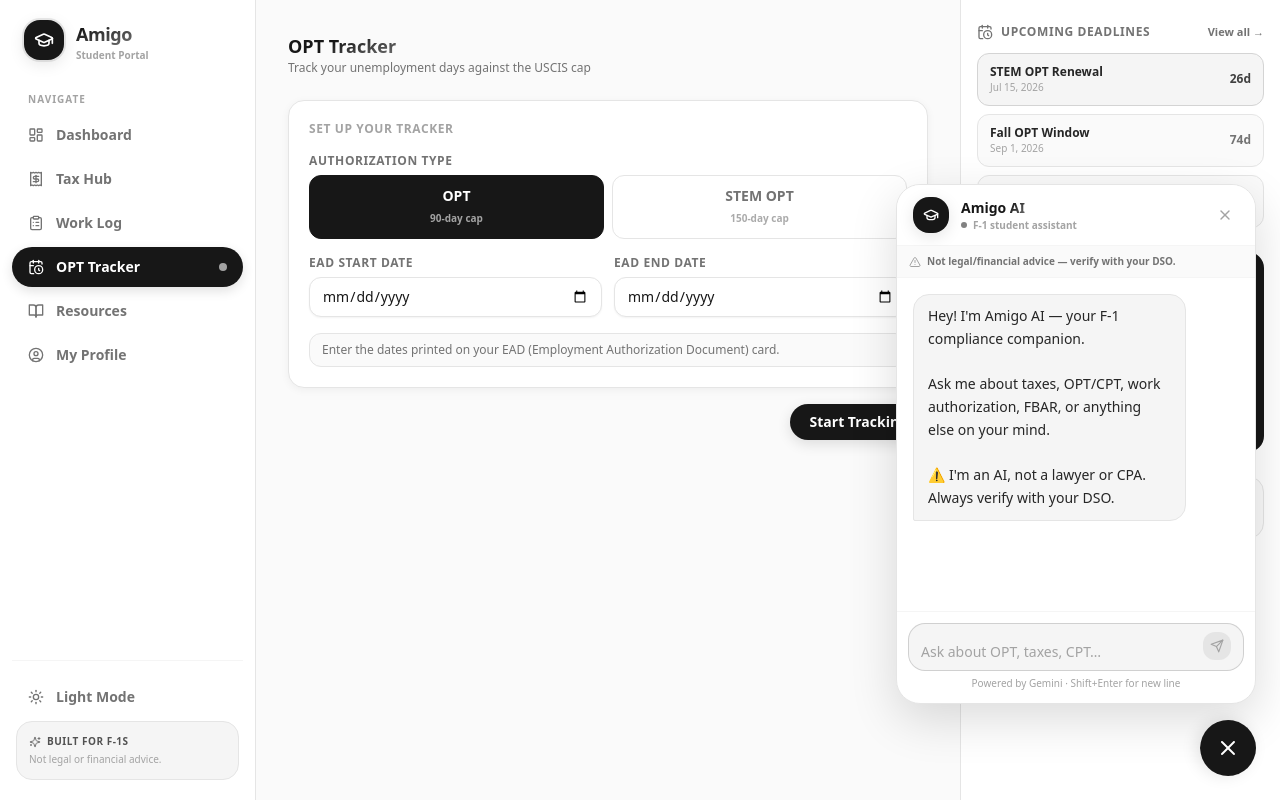
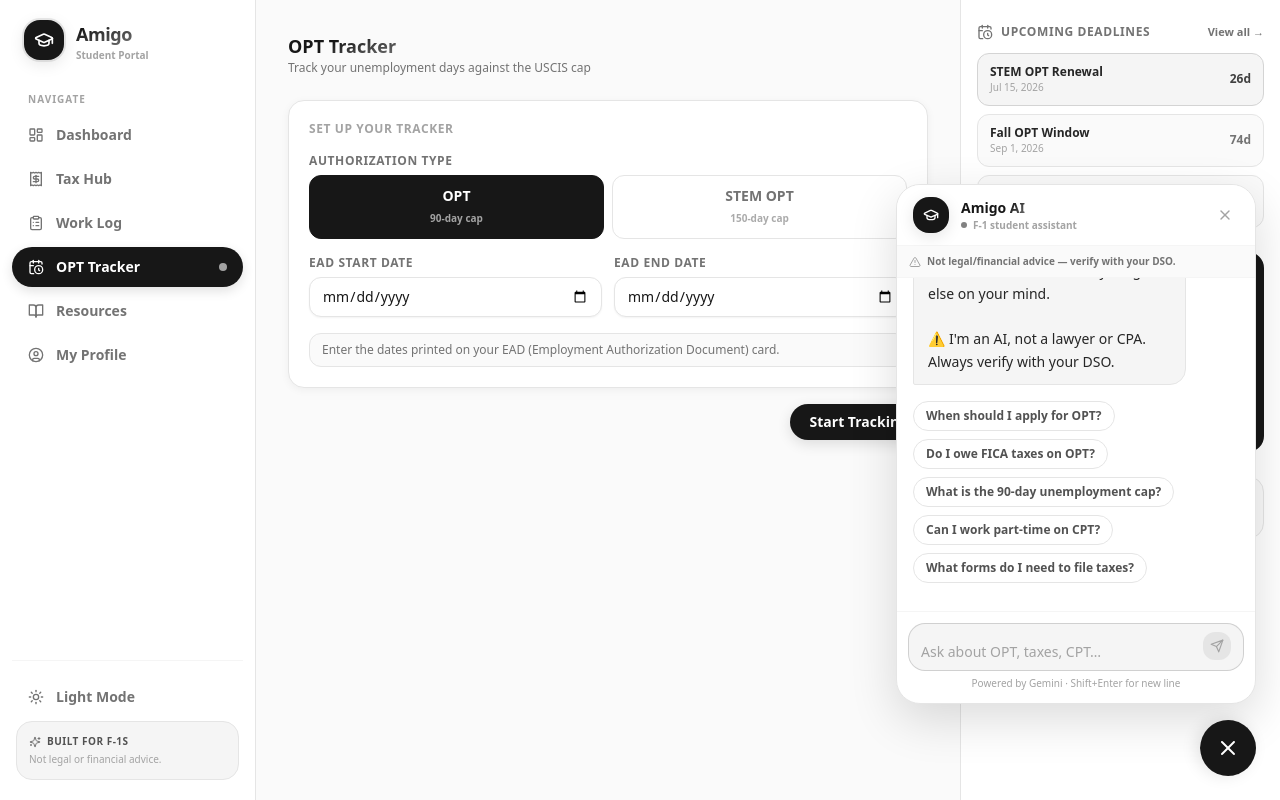
Before and after one commit to suchitra0806/amigo, a Next.js app: page /opt-tracker in a window 1280 px wide. Both pictures are taken after a click on the button "Open Amigo AI". Built offline with nearby package versions, Linux system fonts and the light colour scheme.

Commit message:
feat: add suggested question chips to AI chat widget (#3)

```diff
--- a/components/ai/ChatWidget.tsx
+++ b/components/ai/ChatWidget.tsx
@@ -15,6 +15,14 @@
     "Hey! I'm Amigo AI — your F-1 compliance companion.\n\nAsk me about taxes, OPT/CPT, work authorization, FBAR, or anything else on your mind.\n\n⚠️ I'm an AI, not a lawyer or CPA. Always verify with your DSO.",
 };
 
+const SUGGESTED_QUESTIONS = [
+  "When should I apply for OPT?",
+  "Do I owe FICA taxes on OPT?",
+  "What is the 90-day unemployment cap?",
+  "Can I work part-time on CPT?",
+  "What forms do I need to file taxes?",
+];
+
 export default function ChatWidget({ onClose }: { onClose: () => void }) {
   const [messages, setMessages] = useState<Message[]>([WELCOME]);
   const [input, setInput]       = useState('');
@@ -25,9 +33,10 @@
   useEffect(() => { bottomRef.current?.scrollIntoView({ behavior: 'smooth' }); }, [messages]);
   useEffect(() => { inputRef.current?.focus(); }, []);
 
-  async function send() {
-    const text = input.trim();
-    if (!text || loading) return;
+  const hasUserMessage = messages.some((m) => m.role === 'user');
+
+  async function sendText(text: string) {
+    if (!text.trim() || loading) return;
 
     const userMsg: Message = { role: 'user', content: text };
     setMessages((p) => [...p, userMsg]);
@@ -49,6 +58,8 @@
       setLoading(false);
     }
   }
+
+  async function send() { await sendText(input.trim()); }
 
   function onKeyDown(e: React.KeyboardEvent<HTMLTextAreaElement>) {
     if (e.key === 'Enter' && !e.shiftKey) { e.preventDefault(); send(); }
@@ -104,6 +115,20 @@
           </div>
         ))}
 
+        {!hasUserMessage && (
+          <div className="flex flex-wrap gap-2 pt-1">
+            {SUGGESTED_QUESTIONS.map((q) => (
+              <button
+                key={q}
+                onClick={() => sendText(q)}
+                className="rounded-2xl border border-neutral-200 bg-white px-3 py-1.5 text-left text-xs font-semibold text-neutral-600 transition-all hover:border-neutral-400 hover:text-neutral-900 active:scale-95"
+              >
+                {q}
+              </button>
+            ))}
+          </div>
+        )}
+
         {loading && (
           <div className="flex justify-start">
             <div className="flex items-center gap-2 rounded-2xl rounded-bl-sm bg-neutral-100 border border-neutral-200 px-4 py-3">
```
